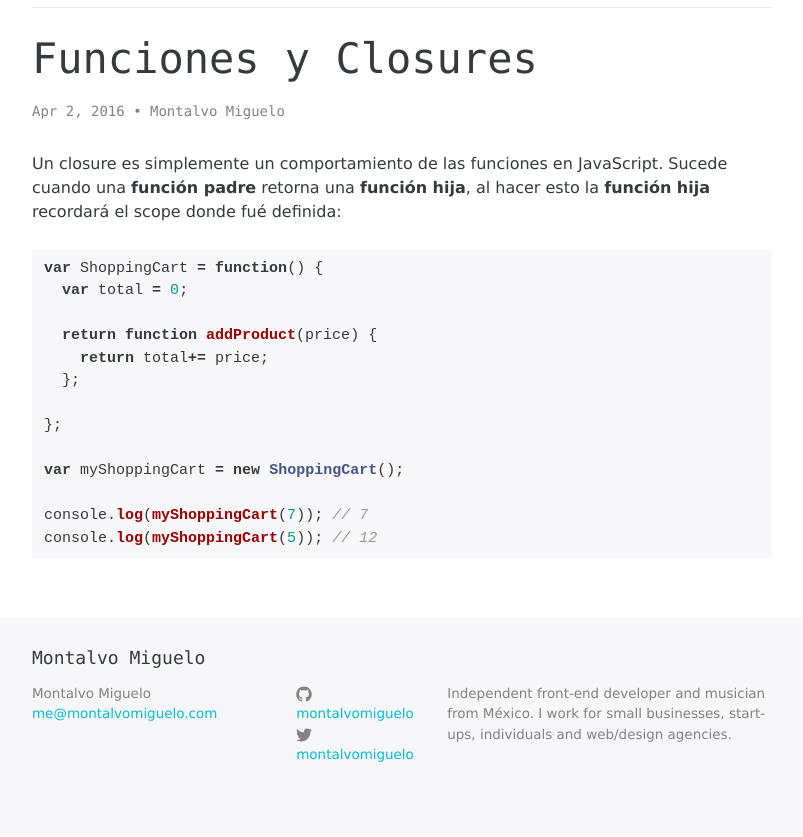
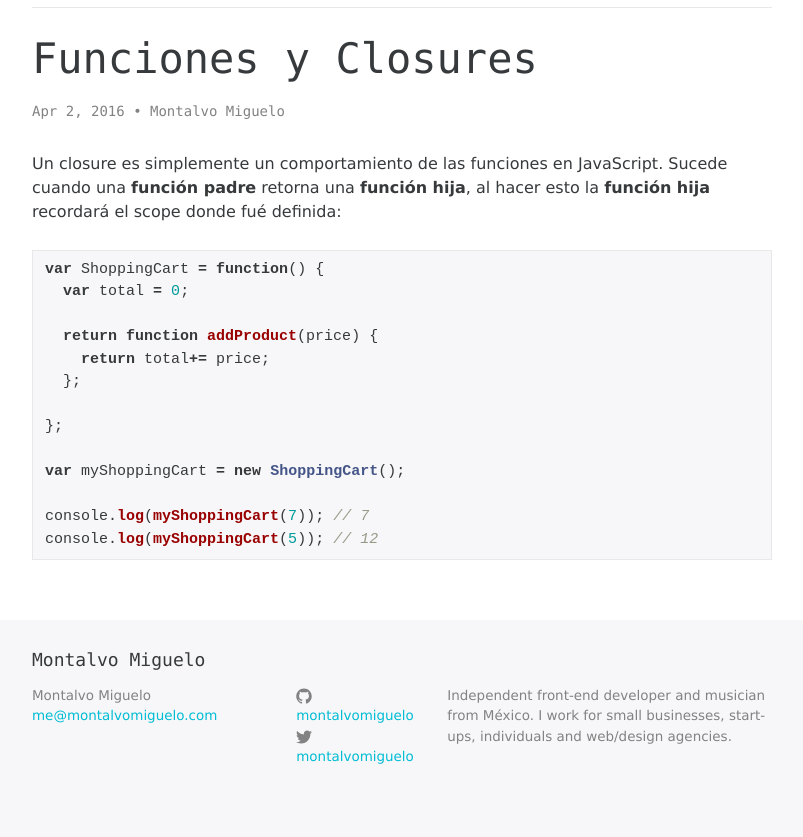
Before and after one commit to montalvomiguelo/montalvomiguelo.github.io, a Jekyll site: the page built from _posts/blog/2016-04-02-funciones-y-closures.markdown, in a window 1280 px wide. Shown: the part 153-990 px from the top of the page, without its empty margins (238-1041 px from the left). Built offline with Jekyll 4.4.1, drawn with Linux system fonts in a browser that asks for light colours; comment, search, counter and statistics services are not loaded.

Commit message:
add borders to code

```diff
--- a/_sass/_base.scss
+++ b/_sass/_base.scss
@@ -128,7 +128,7 @@ blockquote {
 pre,
 code {
   font-size: 15px;
-  // border: 1px solid $grey-color-light;
+  border: 1px solid $grey-color-light;
   // border-radius: 3px;
   background-color: $code-bg;
 }
```
